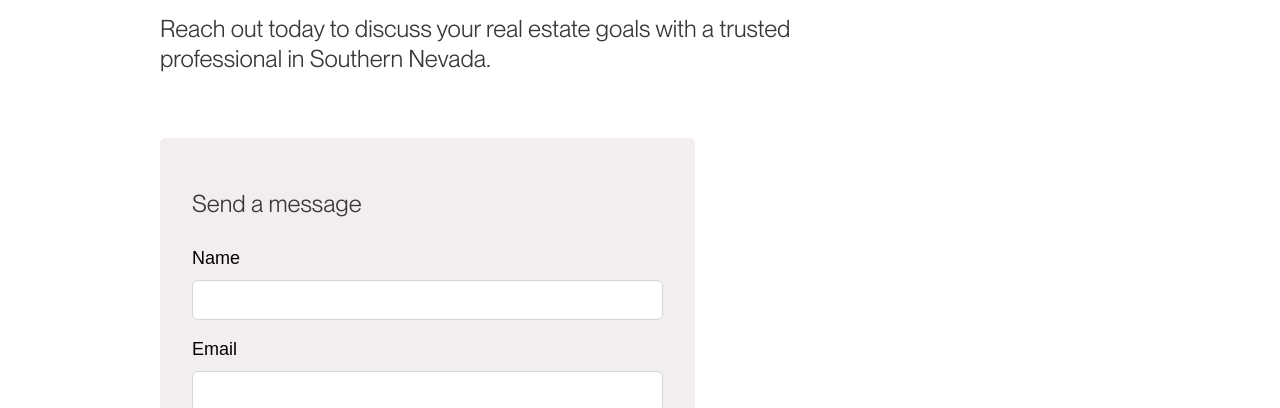
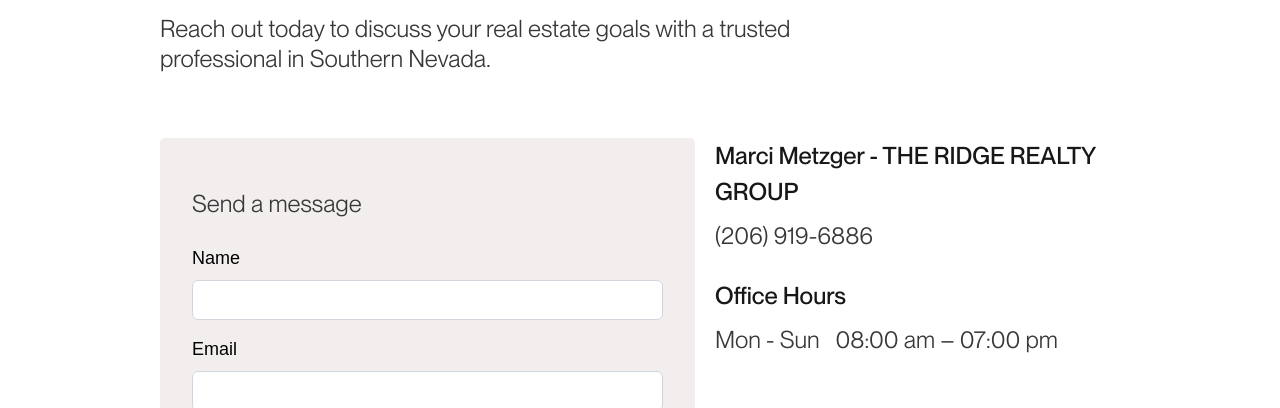
Before and after one commit to stevenzct/MarciMetzger, a Next.js app: page / in a window 1280 px wide. Shown: the part 6020-6428 px from the top of the page. Built offline with nearby package versions, Linux system fonts and the light colour scheme; grey boxes are pictures that could not be loaded.

Commit message:
feat: add gmaps in contact

```diff
--- a/components/homepage/Contact.tsx
+++ b/components/homepage/Contact.tsx
@@ -12,7 +12,7 @@ const Contact = () => {
             professional in Southern Nevada.
           </p>
 
-          <div className="flex justify-between gap-x-[20px] gap[20px]">
+          <div className="flex justify-between gap-x-[20px] gap[60px]">
             <div className="">
               <div className="bg-[#F2EEED] rounded-[5px]">
                 <form className="px-8 py-12 w-[535px]">
@@ -65,7 +65,36 @@ const Contact = () => {
               </div>
             </div>
 
-            <div className=""></div>
+            <div className="">
+              <h5 className="text-[24px] text-start font-nm-medium font-medium  text-[#3383838] mb-[8px] tracking-normal">
+                Marci Metzger - THE RIDGE REALTY GROUP
+              </h5>
+
+              <p className="text-[18px]  lg:text-[24px] text-start font-nm-book mb-[24px] text-[#383838] tracking-normal w-auto ">
+                (206) 919-6886
+              </p>
+
+              <h5 className="text-[24px] text-start font-nm-medium font-medium  text-[#3383838] mb-[8px] tracking-normal">
+                Office Hours
+              </h5>
+
+              <p className="text-[18px]  lg:text-[24px] mb-[16px] text-start font-nm-book text-[#383838] tracking-normal w-auto ">
+                Mon - Sun &nbsp; 08:00 am – 07:00 pm
+              </p>
+
+              <div className="relative text-right w-[565] h-[360px] rounded-5 ">
+                <iframe
+                  className="w-full h-full rounded-5"
+                  frameBorder="0"
+                  scrolling="no"
+                  src="https://maps.google.com/maps?width=600&height=400&hl=en&q=3190 HW-160, Suite F, Pahrump, Nevada 89048, United States&t=&z=14&ie=UTF8&iwloc=B&output=embed"
+                  title="Google Map"
+                ></iframe>
+                <a href="https://wheremylocation.com/" className="hidden">
+                  my location
+                </a>
+              </div>
+            </div>
           </div>
         </div>
         <div></div>
```
